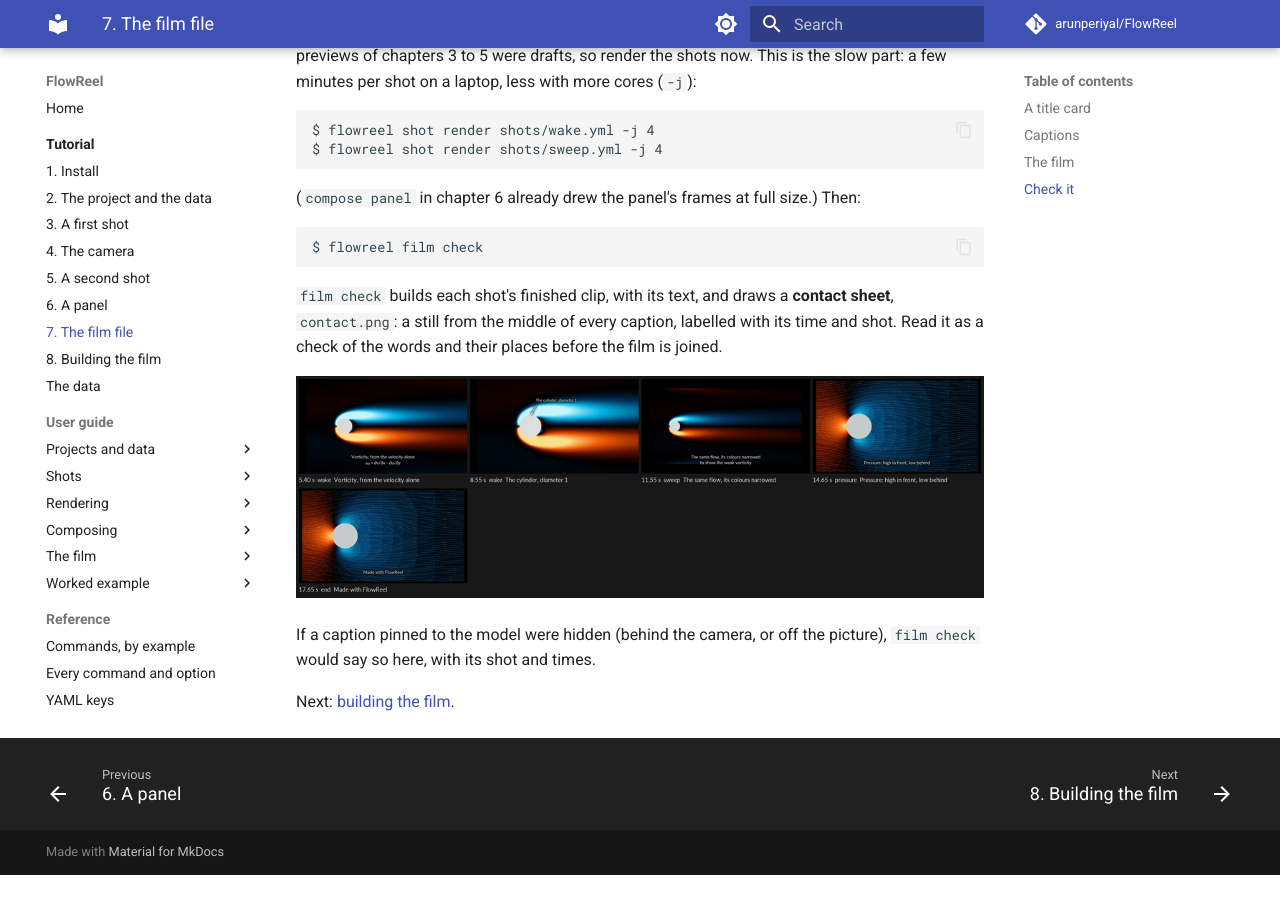
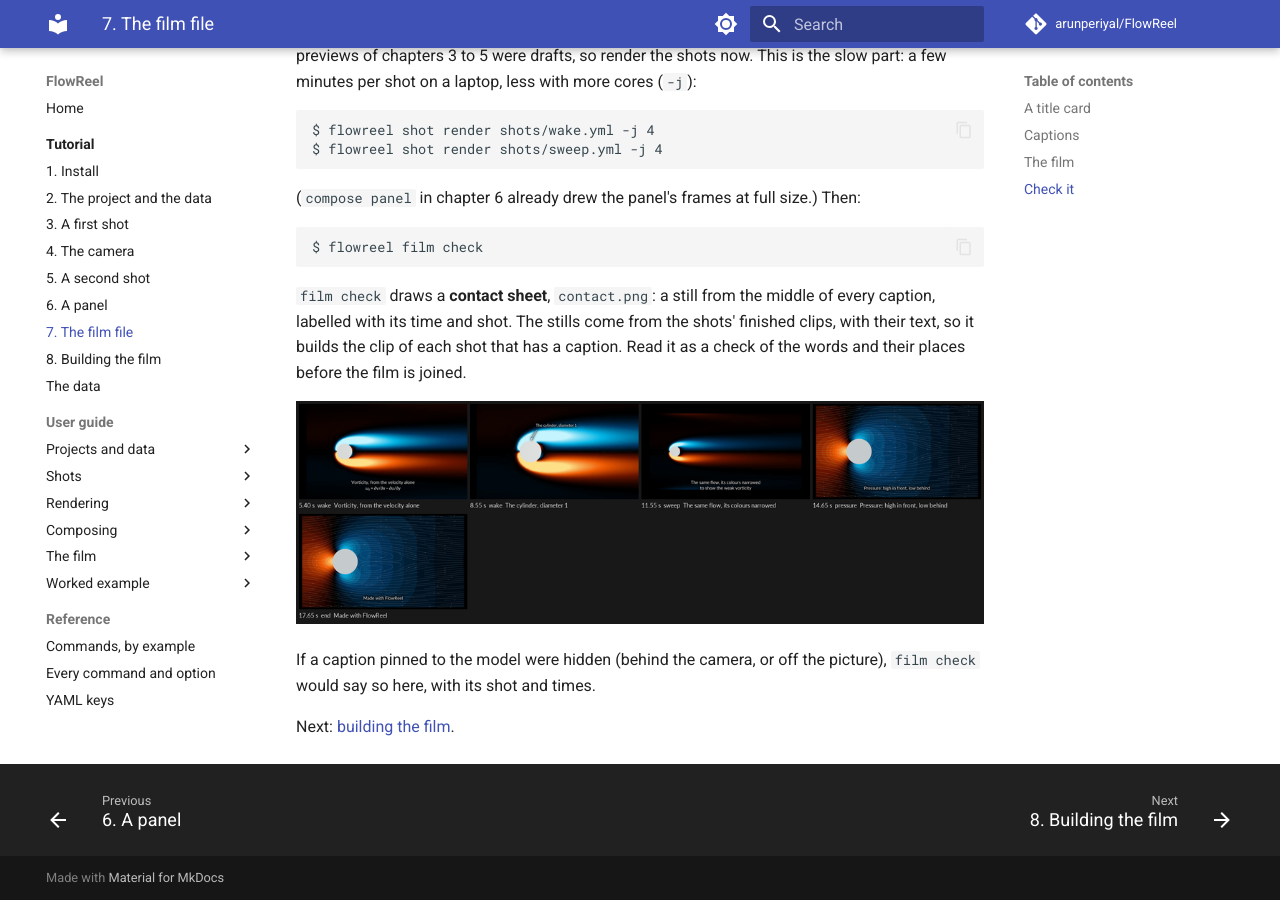
Before and after one commit to arunperiyal/FlowReel, an MkDocs documentation site: the page built from docs/tutorial/07-film.md, in a window 1280 px wide and 900 px high, scrolled down 2290 px. Built offline with MkDocs 1.6.1 and Material for MkDocs 9.7.7, drawn with Linux system fonts in a browser that asks for light colours; comment, search, counter and statistics services are not loaded; before the commit the page ends 3165 px from its top, so only the background shows below that.

Commit message:
Chapters 7 and 8: say which clips film check builds
It builds the clips it takes stills from; the title card has no caption, so
the first build makes its clip, where the page said every clip was kept.

````diff
--- a/docs/tutorial/07-film.md
+++ b/docs/tutorial/07-film.md
@@ -115,9 +115,9 @@ $ flowreel shot render shots/sweep.yml -j 4
 $ flowreel film check
 ```
 
-`film check` builds each shot's finished clip, with its text, and draws a **contact
-sheet**, `contact.png`: a still from the middle of every caption, labelled with its time
-and shot. Read it as a check of the words and their places before the film is joined.
+`film check` draws a **contact sheet**, `contact.png`: a still from the middle of every
+caption, labelled with its time and shot. The stills come from the shots' finished
+clips, with their text, so it builds the clip of each shot that has a caption. Read it as a check of the words and their places before the film is joined.
 
 ![The contact sheet](images/07-check.png)
 
````
Also changed, not shown: docs/tutorial/08-build.md (+3 -2 lines).
